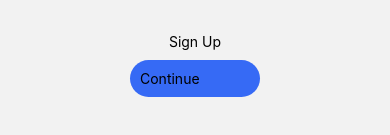
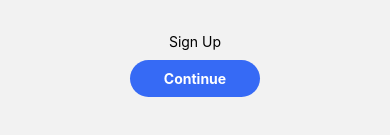
Before and after one commit to alstdu/my-first-native-app, a React Native app: screen /SignUp in a window 390 px wide. Shown: the part 389-524 px from the top of the page. Built offline with nearby package versions, Linux system fonts and the light colour scheme.

Commit message:
Add styles for button text

```diff
--- a/components/SignUpScreen.js
+++ b/components/SignUpScreen.js
@@ -8,7 +8,9 @@ export default function SignUpScreen({ navigation }) {
       <TouchableOpacity
         style={MyStyles.ButtonContainer}
         onPress={() => navigation.navigate("Invite")}>
-          <Text>Continue</Text>
+          <Text
+          style={MyStyles.ButtonText}
+          >Continue</Text>
       </TouchableOpacity>
     </View>
   );
```
